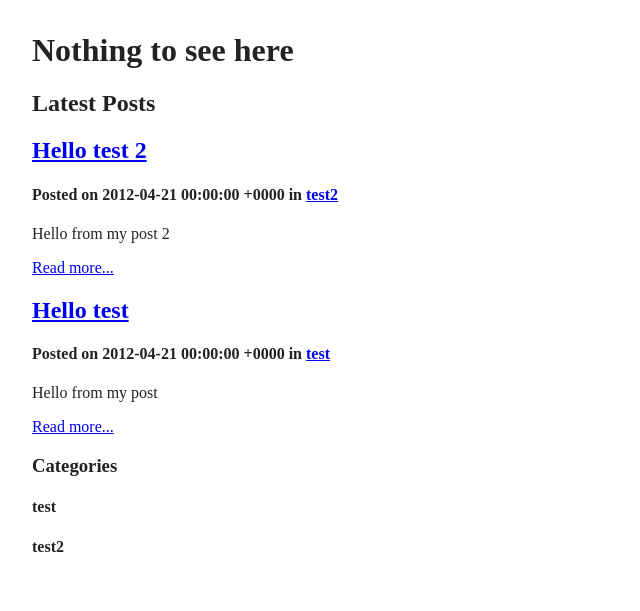
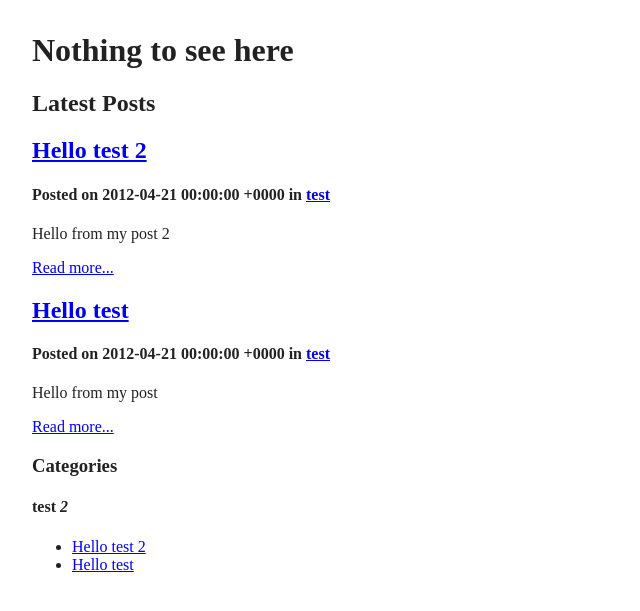
Before and after one commit to johnhunter/johnhunter.github.com, a Jekyll site: the page built from index.html, in a window 1280 px wide. Shown: the top 611 px of the page, without its empty margins (0-640 px from the left). Built offline with Jekyll 4.4.1, drawn with Linux system fonts in a browser that asks for light colours; the list of posts is cut into pages by our own code.

Commit message:
Try outputting category name.

```diff
--- a/_posts/2012-04-21-test2.md
+++ b/_posts/2012-04-21-test2.md
@@ -1,7 +1,7 @@
 ---
 layout: page
 title: Hello test 2
-category: test2
+category: test
 
 ---
 
--- a/index.html
+++ b/index.html
@@ -19,10 +19,10 @@ title: Home
 	<h3>Categories</h3>
 
 	{% for category in site.categories %}
-		<h4>{{ category[0] }}</h4>
+		<h4>{{ category[0] }} <i>{{ category[1].size }}</i></h4>
 
 	  <ul>
-	    {% for post in site.categories[category[0]] %}
+	    {% for post in category[1] %}
 	      <li><a href="{{ post.url }}">{{ post.title }}</a></li>
 	    {% endfor %}
 	  </ul>
```
